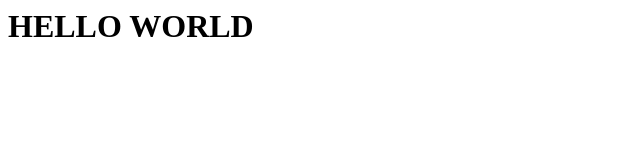
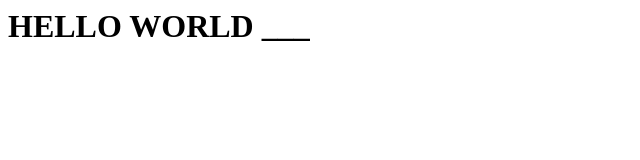
Before and after one commit to BaoVStorm/Introduce_CodeCoconut, a plain HTML site: page web.html in a window 1280 px wide. Shown: the full height of the page, 0-640 px from the left. Drawn offline with Linux system fonts and the light colour scheme.

Commit message:
Update web.html

```diff
--- a/web.html
+++ b/web.html
@@ -3,6 +3,6 @@
     <title> COCONUT_TEAM </title>
   </head>
   <body>
-    <h1> HELLO WORLD </h1>
+    <h1> HELLO WORLD ___ </h1>
   </body>
 </html>
```
